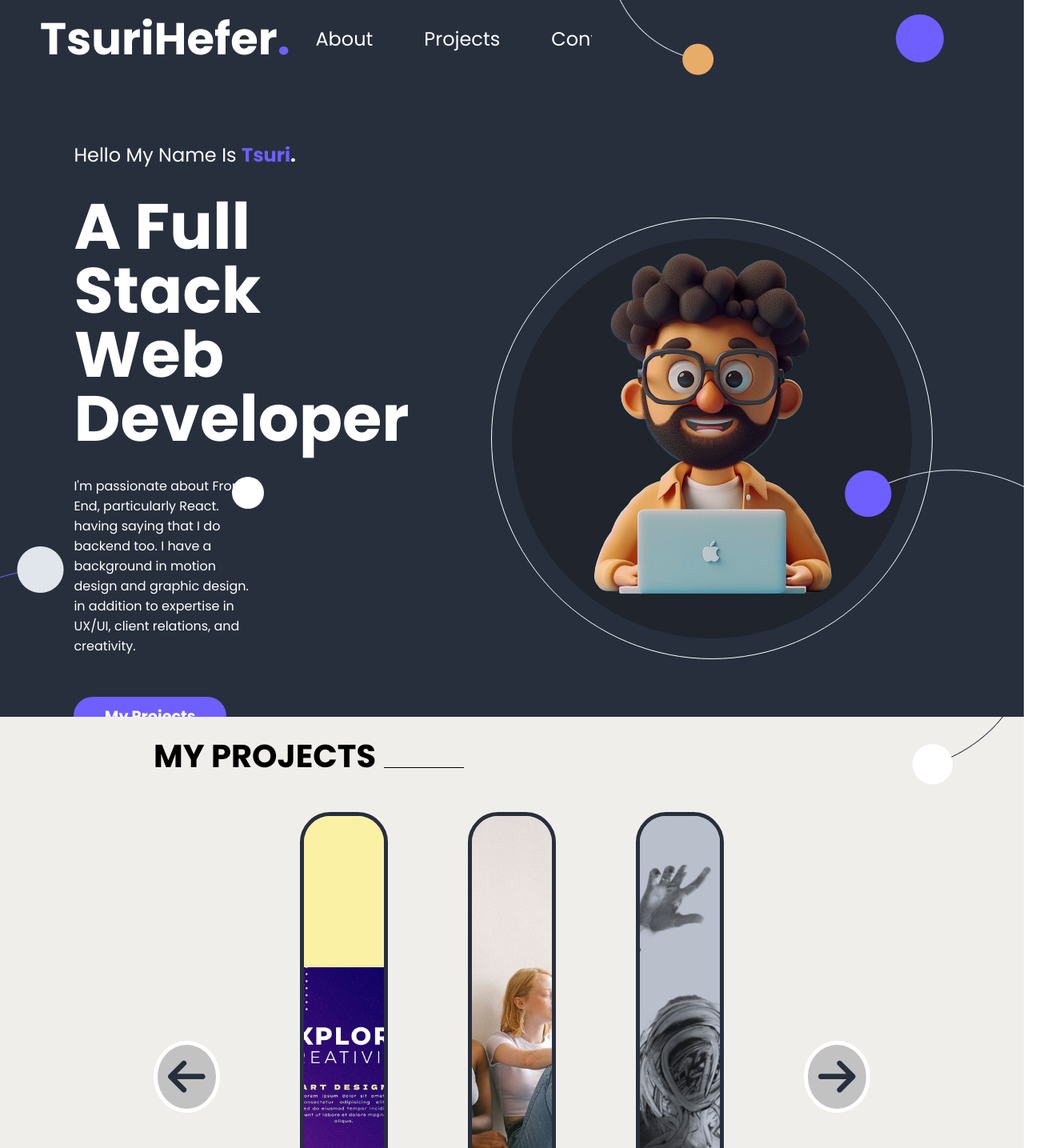
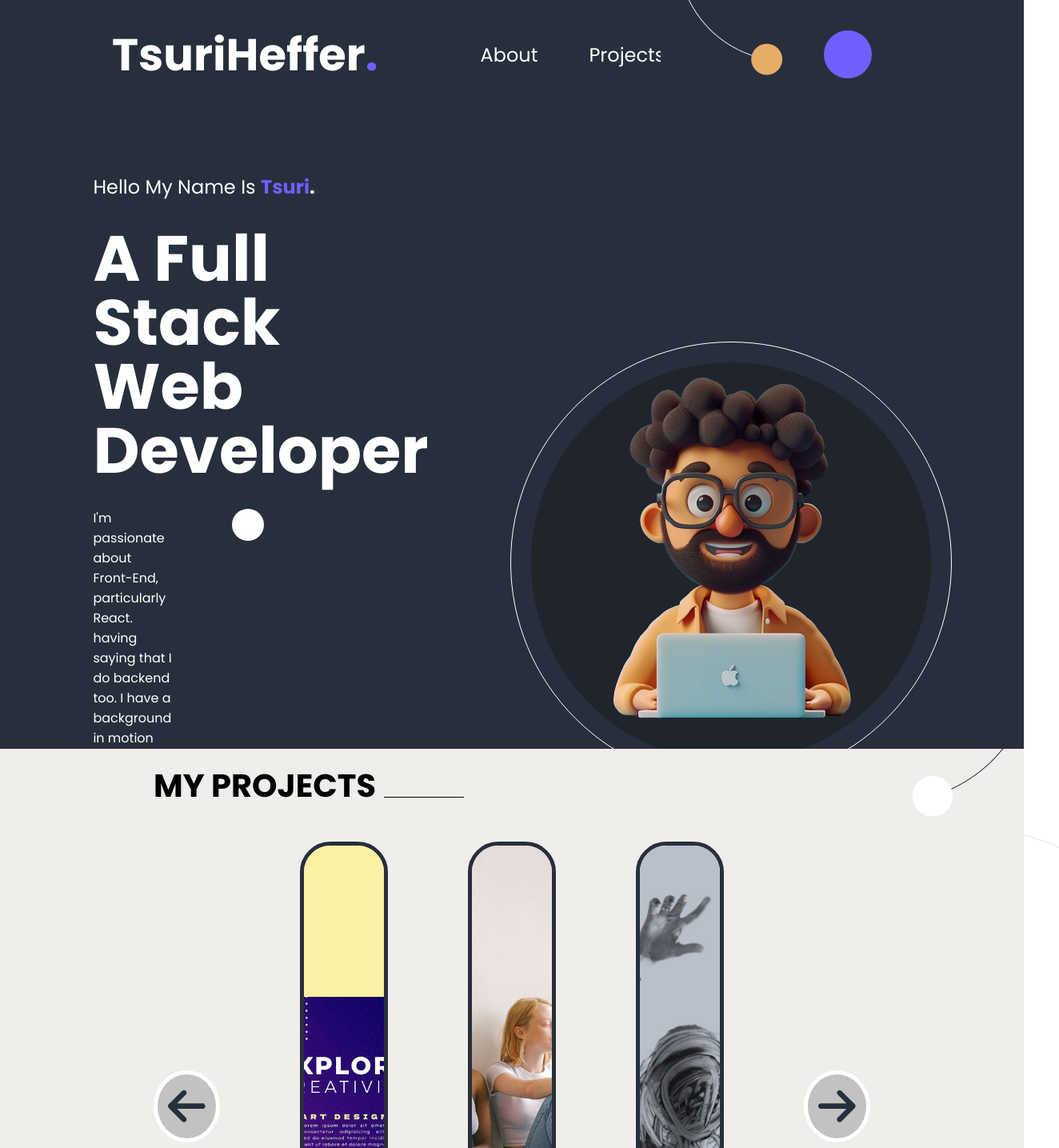
Before and after one commit to TsuriH/NewPortfolio, a React (Create React App) app: page / in a window 1280 px wide. Shown: the top 1435 px of the page at 80% size, 1324 px wide, since content can reach past the window. Built offline with nearby package versions, Linux system fonts and the light colour scheme.

Commit message:
fixing the my project healine that goes outside the component

```diff
--- a/src/Components/Layout/About/About.css
+++ b/src/Components/Layout/About/About.css
@@ -10,6 +10,7 @@
     display: flex;
     flex-direction: column;
     align-items: center;
+    align-self: flex-start;
     gap: 20px;
     padding: 0 1em;
 }
@@ -60,7 +61,7 @@
     right: 50px;
 }
 
-.About .profile-image-con {
+.About .visual-side {
     display: none;
 }
 
@@ -69,7 +70,8 @@
 
 }
 
-.About .blue-circle-about, .About .grey-circle-about {
+.About .blue-circle-about,
+.About .grey-circle-about {
     display: none;
 
 }
@@ -219,16 +221,18 @@
 
     .About .blue-circle-about {
         display: block;
-        position: absolute;
-        right: 0px;
-        bottom: 100px;
+        position: relative;
+        align-self: flex-end;
+        position: relative;
+        left: 160px;
+        bottom: 20px;
     }
 
     .About .grey-circle-about {
         display: block;
-        position: absolute;
-        right: 1200px;
-        bottom: 0px;
+        position: relative;
+        left: 250px;
+        top: 100px;
 
     }
 
@@ -255,13 +259,14 @@
         align-items: center;
         justify-content: center;
         gap: 8em;
-        padding-right: 3em
+        padding-right: em
     }
 
     .About .text-con {
         align-items: start;
+        justify-content: start;
         padding: 0px;
-        gap: 2em
+        gap: 2em;
     }
 
     .About .text-con>* {
@@ -270,23 +275,27 @@
 
     .About .about_description {
         padding: 0em;
-        padding-right: 12rem;
+        padding-right: 20rem;
 
     }
 
     .About .profile-image-con {
         background: var(--dark-black);
-        display: flex;
-        align-items: center;
-        justify-content: center;
         height: 500px;
         width: 500px;
+        justify-content: center;
         border-radius: 50%;
         flex-shrink: 0;
         outline: 1px solid white;
         outline-offset: 25px;
 
     }
+
+    .About .visual-side {
+        display: flex;
+        flex-direction: column;
+    }
+
 
     .About .profile-image-con img {
         height: 100%;
--- a/src/Components/Layout/About/About.tsx
+++ b/src/Components/Layout/About/About.tsx
@@ -11,8 +11,6 @@ export function About(): JSX.Element {
     return (
 
         <div className="About">
-            <img src={blueCircle} alt="" className="blue-circle-about" />
-            <img src={greyCircle} alt="" className="grey-circle-about" />
             <div className="orange-circle-about-no-tail"></div>
             <div className="about_content">
 
@@ -25,11 +23,20 @@ export function About(): JSX.Element {
                     <p className="about_description">I'm passionate about Front-End, particularly React. having saying that I do backend too. I have a background in motion design and graphic design. in addition to expertise in UX/UI, client relations, and creativity.</p>
 
                     <a href="#projects" className="about-btn">My Projects</a>
+
+                    <img src={greyCircle} alt="" className="grey-circle-about" />
+
                 </div>
 
-                <div className="profile-image-con">
-                    <img src={profileImage} alt="" />
+                <div className="visual-side">
+
+                    <div className="profile-image-con">
+                        <img src={profileImage} alt="" className="profile-image" />
+                    </div>
+
+                    <img src={blueCircle} alt="" className="blue-circle-about" />
                 </div>
+
 
             </div>
 
--- a/src/Components/Layout/Contact/Contact.css
+++ b/src/Components/Layout/Contact/Contact.css
@@ -352,6 +352,7 @@
         color: var(--blueish-purple);
         font-weight: bold;
         font-size: 3rem;
+
     }
 
 
--- a/src/Components/Layout/Header/Header.css
+++ b/src/Components/Layout/Header/Header.css
@@ -3,7 +3,7 @@
     justify-content: space-between;
     align-items: center;
     background-color: var(--dark-blue);
-    padding: 0 50px;
+    padding: 0 20px;
     position: fixed;
     z-index: 20;
     width: 100%;
@@ -51,23 +51,6 @@
     transform: rotate(45deg) translate(-15px, -8px);
 }
 
-.Header .menu-open {
-    color: white;
-    position: absolute;
-    top: 80px;
-    width: 100%;
-    left: 0px;
-    padding: 0 1em;
-    background-color: var(--dark-blue);
-    overflow: hidden;
-    transition: height 0.3s ease-in-out;
-    display: flex;
-    flex-direction: column;
-    align-items: flex-start;
-    gap: 0.2em;
-
-}
-
 .Header .menu-open a {
     background: none;
     color: white;
@@ -81,12 +64,13 @@
     cursor: pointer;
 }
 
-/* .Header .orange-circle {
+.Header .orange-circle {
     display: none;
-} */
+
+
+}
 
 .Header .blue-circle-header {
-
     display: none;
     width: 60px;
     height: 60px;
@@ -95,7 +79,16 @@
     border-radius: 50%;
     flex-shrink: 0;
     position: relative;
+}
 
+.Header .menu-open {
+    display: flex;
+    position: absolute;
+    top: 50px;
+    height: 0%;
+    flex-direction: column;
+    overflow: hidden;
+    transition: height 0.2s ease-in-out;
 }
 
 
@@ -144,16 +137,14 @@
 
     .Header .blue-circle-header {
         display: block;
-        /* right: 20px; */
     }
 
-    /* .Header .orange-circle {
+    .Header .orange-circle {
         display: block;
-        position: absolute;
-        top: 0px;
-        left: 1000px;
-        z-index: 30;
-    } */
+        z-index: 1;
+        position: relative;
+        bottom: 20px;
+    }
 
     .Header {
         display: flex;
@@ -164,7 +155,7 @@
         z-index: 30;
         width: 100%;
         box-shadow: none;
-        padding: 0 50px;
+        padding: 20px 140px;
     }
 
     .Header .hamburger-menu {
@@ -181,15 +172,15 @@
         background-color: var(--dark-blue);
         display: flex;
         flex-direction: row;
-        margin-left: 1rem;
+        margin-left: 7rem;
         width: 70%;
+
     }
 
     .Header .logo {
         color: white;
         font-weight: bold;
         font-size: 3.5rem;
-
     }
 
     .menu-open>* {
@@ -201,9 +192,8 @@
         justify-content: space-between;
         align-items: center;
         width: 100%;
+        position: relative;
+        z-index: 90;
     }
 
-
-
-
 }
--- a/src/Components/Layout/Header/Header.tsx
+++ b/src/Components/Layout/Header/Header.tsx
@@ -9,10 +9,10 @@ export function Header(): JSX.Element {
         <div className="Header">
 
             <div className="logo-wrapper">
-                <p className="logo">TsuriHefer<span>.</span></p>
+                <p className="logo">TsuriHeffer<span>.</span></p>
             </div>
-
-            <nav className="menu-open" style={{ height: menuIsDisplayed ? "100%" : "0" }}>
+            {/* mobile menu */}
+            <nav className="menu-open" style={{ height: menuIsDisplayed ? "140%" : "0" }}>
                 <a href="#about" onClick={() => setMenuIsDisplayed(!menuIsDisplayed)}>About</a>
                 <a href="#projects" onClick={() => setMenuIsDisplayed(!menuIsDisplayed)}>Projects</a>
                 <a href="#contact" onClick={() => setMenuIsDisplayed(!menuIsDisplayed)}>Contact</a>
@@ -23,7 +23,7 @@ export function Header(): JSX.Element {
                 <div className="blue-circle-header"></div>
             </div>
 
-
+            {/* mobile-menu-button */}
             <div className={`hamburger-menu ${menuIsDisplayed ? 'open' : ''}`} onClick={() => setMenuIsDisplayed(!menuIsDisplayed)}>
                 <div className="bar1"></div>
                 <div className="bar2"></div>
--- a/src/Components/Layout/MyProjects/MyProjects.css
+++ b/src/Components/Layout/MyProjects/MyProjects.css
@@ -1,5 +1,5 @@
 .MyProjects {
-    height: 100vh;
+    height: 100%;
     text-align: center;
     display: flex;
     flex-direction: column;
@@ -8,13 +8,8 @@
     background-color: var(--grey);
     position: relative;
 
-
     /* ntc when I got more than three projects what should the component do? scrolling down maybe? it's better to see what is the most common thing to do in that case */
 }
-
-.MyProjects>* {
-}
-
 
 .MyProjects .myproject-title::after {
     content: "";
@@ -31,7 +26,7 @@
 .MyProjects .myproject-title {
     font-size: 2.5rem;
     text-transform: uppercase;
-    padding-top: 50px;
+    padding-top:  50px;
     margin-bottom: 1em;
     position: relative;
 }
--- a/src/Components/Layout/MyProjects/MyProjects.tsx
+++ b/src/Components/Layout/MyProjects/MyProjects.tsx
@@ -36,6 +36,7 @@ export function MyProjects(): JSX.Element {
                     <img src={girls} alt="" />
                 </div>
 
+
                 <div className="project-box">
                     <div className="project-desc">
                         <h2 className="project-headline">art</h2>
```
Also changed, not shown: 1 other file (tests, documents, lock files or other folders).
